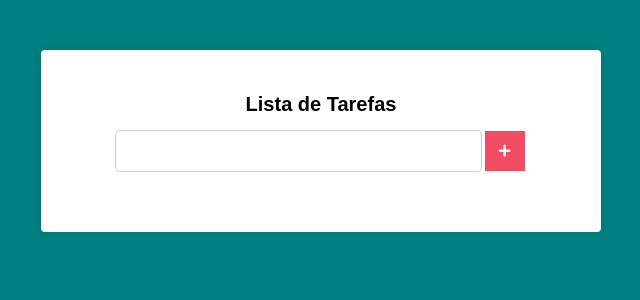
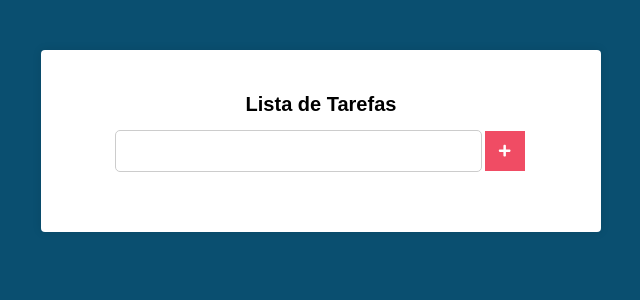
Before and after one commit to FihCapua/lista-tarefas, a React (Create React App) app: page / in a window 1280 px wide. Shown: the top 300 px of the page, without its empty margins (319-959 px from the left). Built offline with nearby package versions, Linux system fonts and the light colour scheme.

Commit message:
reorganize project of codesandbox

```diff
--- a/src/styles.css
+++ b/src/styles.css
@@ -1,6 +1,10 @@
 body {
-  background-color: teal;
   font-family: sans-serif;
   margin: 0;
   padding: 0;
+  background-color: #0a4f70;
 }
+
+button {
+  cursor: pointer;
+}
```
Also changed, not shown: package.json (+1 -6 lines), 1 other file (tests, documents, lock files or other folders).
